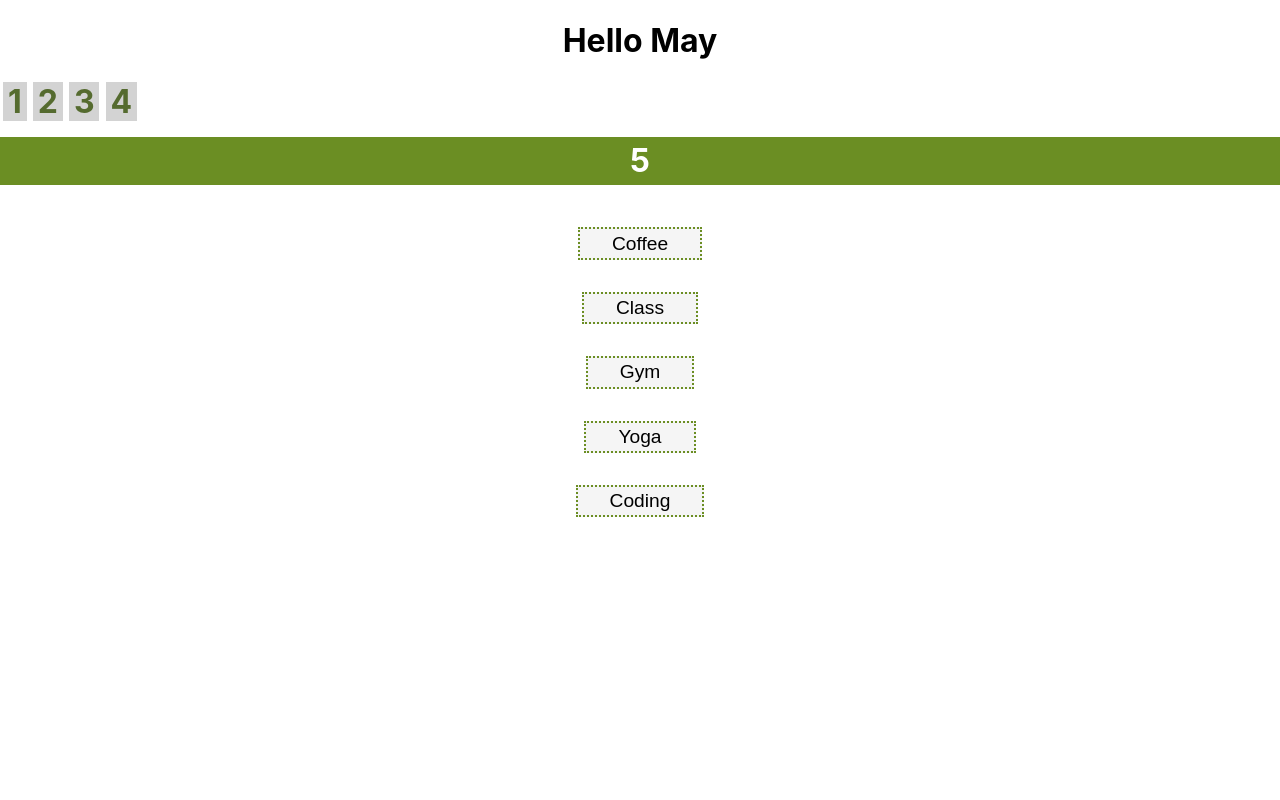
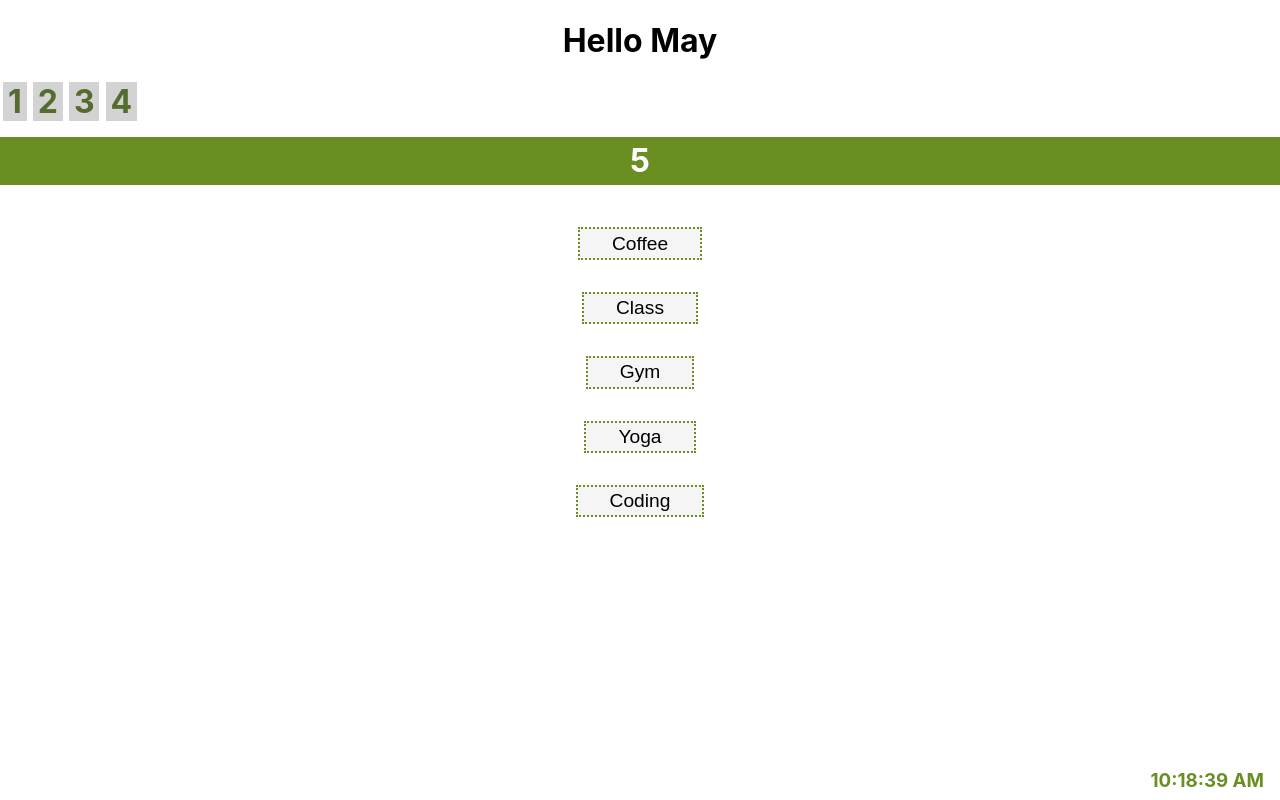
Before and after one commit to jianingroja/2023-react-practice, a React (Create React App) app: page / in a window 1280 px wide. Built offline with nearby package versions, Linux system fonts and the light colour scheme.

Commit message:
add time at right bottom corner

```diff
--- a/src/App.js
+++ b/src/App.js
@@ -1,5 +1,6 @@
 import Button from './Button';
 import DateNumber from './DateNumber';
+import Time from './Time';
 import './App.css';
 
 function App() {
@@ -12,6 +13,7 @@ function App() {
       <Button accomplishment="Gym" />
       <Button accomplishment="Yoga" />
       <Button accomplishment="Coding" />
+      <Time />
     </div>
   );
 }
--- /dev/null
+++ b/src/Time.css
@@ -0,0 +1,13 @@
+.time-current {
+  position: fixed;
+  /* difference between absolute and fixed */
+  bottom: 0;
+  /* question: when it is absolute, if top/bottom is not specified, element will be placed following its sibling element, within the document flow? */
+  right: 0;
+  /* absolute 时，需要至少一个上下，一个左右 */
+}
+
+.time-current h3 {
+  color: olivedrab;
+  margin: 0.5rem 1rem;
+}
--- /dev/null
+++ b/src/Time.js
@@ -0,0 +1,22 @@
+import React, { useEffect, useState } from 'react';
+import './Time.css';
+
+const Time = () => {
+  const [time, setTime] = useState(new Date());
+
+  useEffect(() => {
+    const id = setInterval(() => {
+      setTime(new Date());
+    }, 1000);
+
+    return () => clearInterval(id);
+  }, []);
+
+  return (
+    <div className="time-current">
+      <h3>{time.toLocaleTimeString()}</h3>
+    </div>
+  );
+};
+
+export default Time;
```
